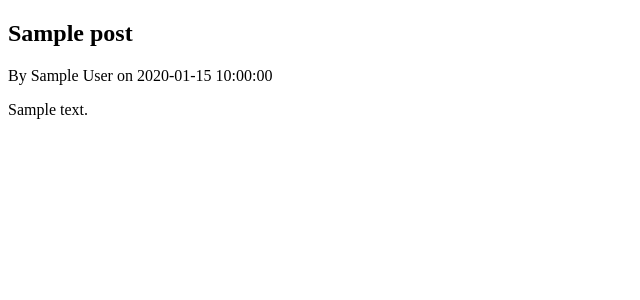
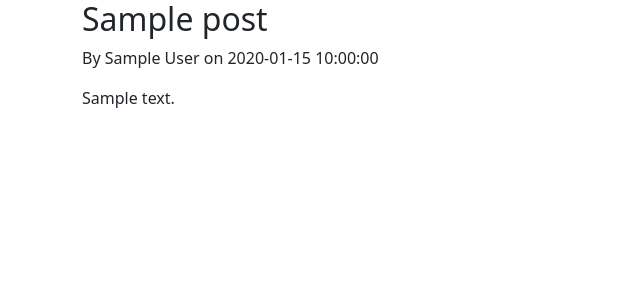
Before and after one commit to botul/flag, a Flask app: template templates/blog.html in a window 1280 px wide. Shown: the top 300 px of the page, without its empty margins (0-640 px from the left). Run offline with Flask 2, Linux system fonts and the light colour scheme; the template is opened without the code that fills it: most values are stand-ins (such as "Sample title", 1, 10 or a date in 2020).

Commit message:
feat: add Bootstrap framework to layout template

```diff
--- a/templates/layout.html
+++ b/templates/layout.html
@@ -1,6 +1,13 @@
 <!DOCTYPE html>
 <html>
     <head>
+        <!-- Required meta tags -->
+        <meta charset="utf-8">
+        <meta name="viewport" content="width=device-width, initial-scale=1">
+
+        <!-- Bootstrap CSS -->
+        <link href="https://cdn.jsdelivr.net/npm/bootstrap@5.1.3/dist/css/bootstrap.min.css" rel="stylesheet" integrity="sha384-1BmE4kWBq78iYhFldvKuhfTAU6auU8tT94WrHftjDbrCEXSU1oBoqyl2QvZ6jIW3" crossorigin="anonymous">
+
         {% if title %}
             <title>Botul Blog - {{ title }}</title>
         {% else %}
@@ -8,7 +15,13 @@
         {% endif %}
     </head>
     <body>
-        {% block content %}{% endblock %}
+        <div class="container">
+            {% block content %}{% endblock %}
+        </div>
+
+        <!-- Option 1: Bootstrap Bundle with Popper -->
+        <script src="https://cdn.jsdelivr.net/npm/bootstrap@5.1.3/dist/js/bootstrap.bundle.min.js" integrity="sha384-ka7Sk0Gln4gmtz2MlQnikT1wXgYsOg+OMhuP+IlRH9sENBO0LRn5q+8nbTov4+1p" crossorigin="anonymous"></script>
+
     </body>
 
 </html>
```
